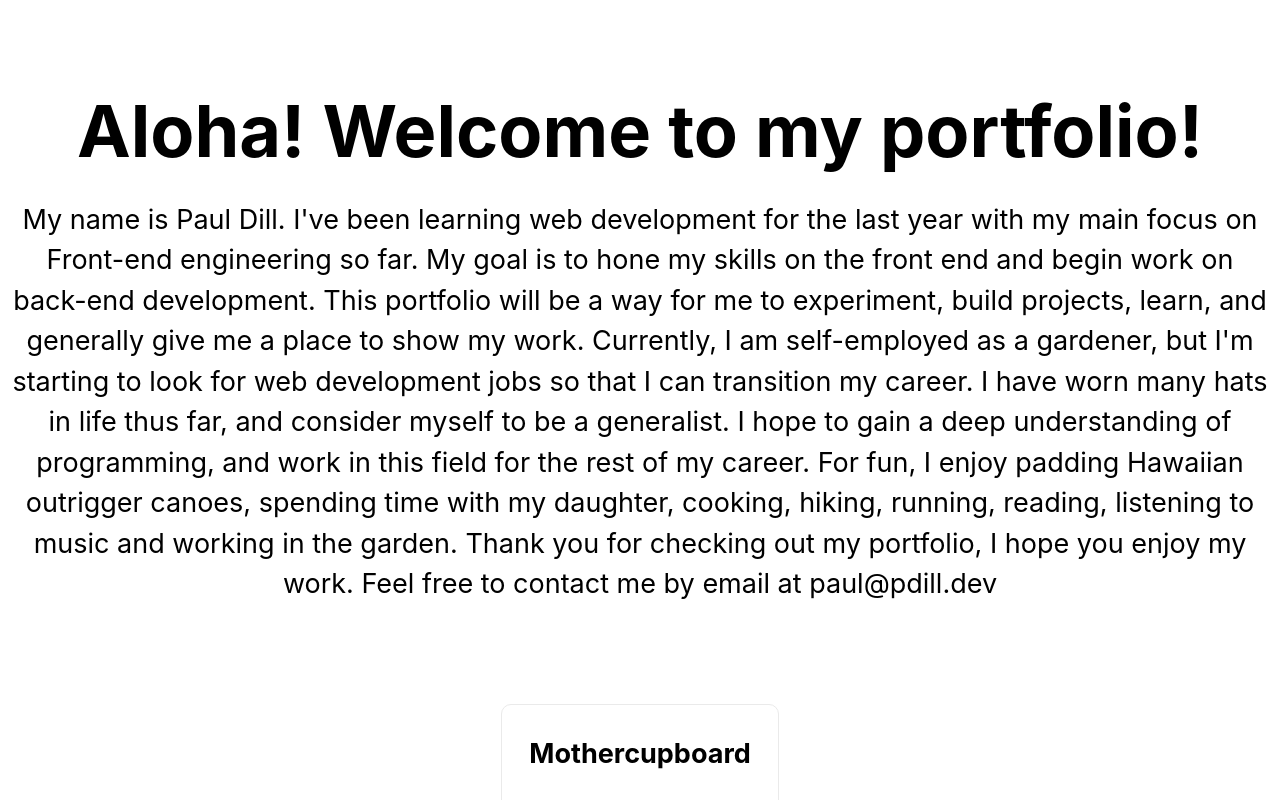
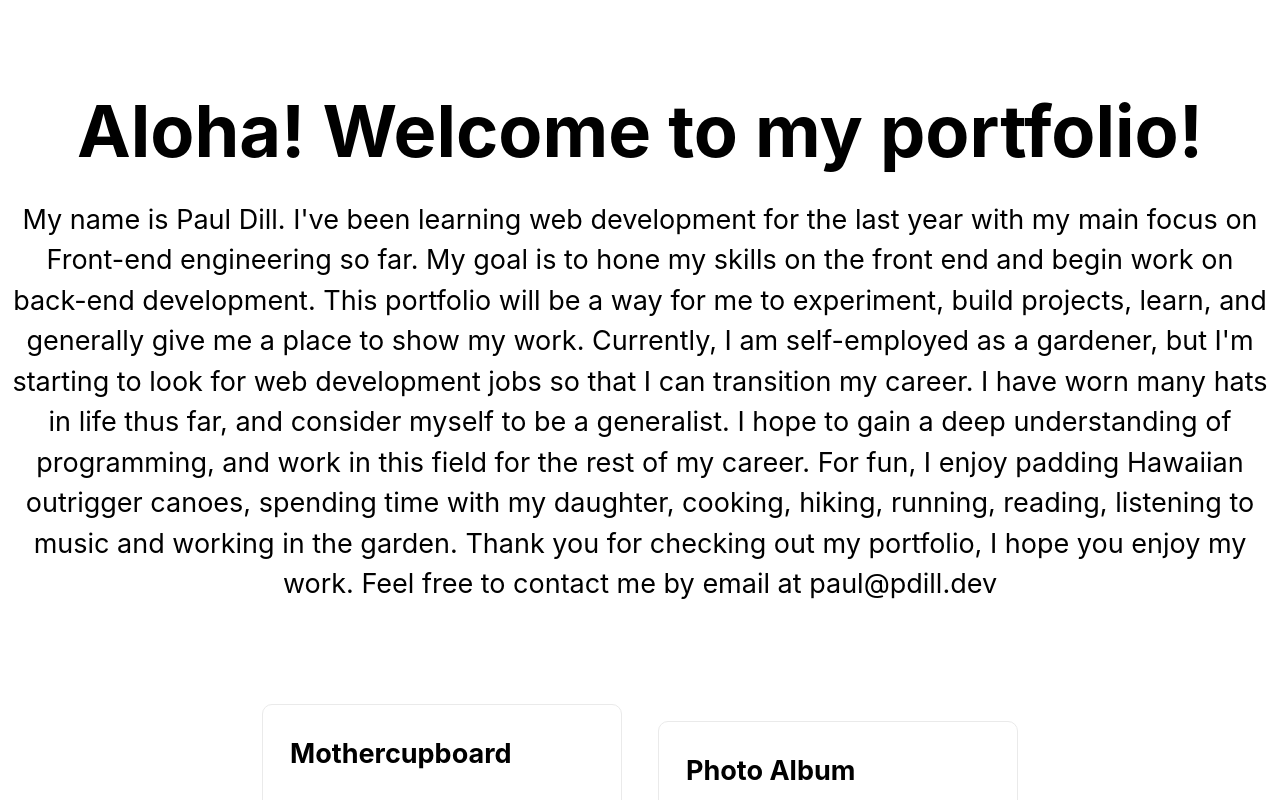
Before and after one commit to Dillweed5446/pdill.dev, a Next.js app in the folder pdill.dev/: page / in a window 1280 px wide. Shown: the top 800 px of the page. Built offline with nearby package versions, Linux system fonts and the light colour scheme.

Commit message:
:art: Setting up image loader

```diff
--- a/pdill.dev/pages/index.js
+++ b/pdill.dev/pages/index.js
@@ -31,12 +31,12 @@ export default function Home() {
           </a>
 
 
-            {/* <Link href="/photo_album" >
+            <Link href="/photo_album" >
               <a className="card">
                 <h3>Photo Album</h3>
                 <p>Take a look at my photos!</p>
               </a>
-            </Link> */}
+            </Link>
 
         </div>
         {/*  <a
```
Also changed, not shown: pdill.dev/next.config.js (added), pdill.dev/webpack.config.js (added).
